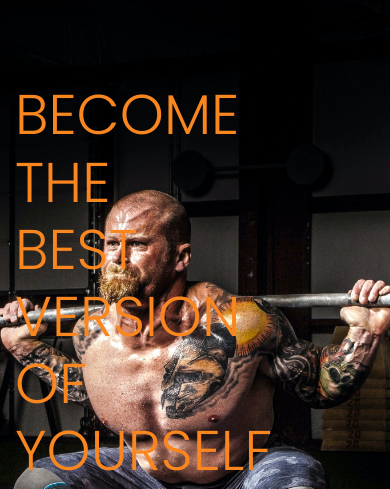
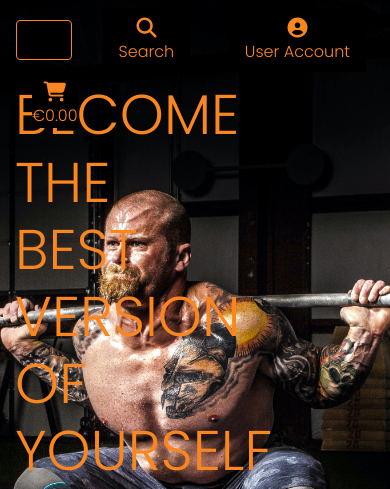
Before and after one commit to Code-Institute-Submissions/MarkReddy87-ReddyFitFast_MayResub, a Django app: page / in a window 390 px wide. Shown: the top 489 px of the page. Run offline with Django 3.2, Linux system fonts and the light colour scheme; some libraries are stand-ins or nearby versions.

Commit message:
added mobile header and main nav bar

```diff
--- a/templates/base.html
+++ b/templates/base.html
@@ -60,7 +60,7 @@
                         <div class="input-group-append">
                             <button class="form-control btn button-orange border-orange rounded-pill" type="submit">
                                 <span class="icon">
-                                    <i class="fas fa-search"></i>
+                                    <i class="fas fa-search fa-lg"></i>
                                 </span>
                             </button>
                         </div>
@@ -70,7 +70,7 @@
             <div class="col-12 col-lg-4 my-auto py-1 py-lg-0">
                 <ul class="list-inline list-unstyled text-center text-lg-right my-0">
                     <li class="list-inline-item dropdown">
-                        <a href="#" class="nav-link button-orange id="user-options" data-toggle="dropdown" aria-haspopup="true" aria-expandable="false">
+                        <a href="#" class="nav-link button-orange" id="user-options" data-toggle="dropdown" aria-haspopup="true" aria-expandable="false">
                             <div class="text-center">
                                 <div><i class="fas fa-user-circle fa-lg"></i></div>
                                 <p class="my-0">User Account</p>
@@ -92,7 +92,7 @@
                     <li class="list-inline-item">
                         <a class="{% if grand_total %}text-info font-wieght-bold{% else %}text-black{% endif %} nav-link" href="">
                             <div class="text-center button-orange">
-                                <div><i class="fas fa-shopping-cart"></i></div>
+                                <div><i class="fas fa-shopping-cart fa-lg"></i></div>
                                 <p my-0>
                                     {% if grand_total %}
                                         €{{ grand_total|floatformat:2}}
@@ -105,6 +105,15 @@
                     </li>
                 </ul>
             </div>
+        </div>
+        <div class="row">
+            <nav class="navbar navbar-expand-lg w-100">
+                <button class="navbar-toggler border-orange button-orange" type="button" data-toggle="collapse" data-target="#main-nav" aria-expandable="false" aria-label="Toggle navigation">
+                    <span class="navbar-toggler-icon"></span>
+                </button>
+                {% include 'includes/mobile-top-header.html' %}
+                {% include 'includes/main-nav.html' %}
+            </nav>
         </div>
     </header>
 
--- /dev/null
+++ b/templates/includes/main-nav.html
@@ -0,0 +1,53 @@
+<div class="collapse navbar-collapse orange" id="main-nav">
+    <ul class="navbar-nav w-auto mx-auto">
+        <li class="nav-item dropdown">
+            <a class="logo-font font-weight-bold nav-link button-orange mr-5" href="#" id="all-products-link" data-toggle="dropdown" aria-haspopup="true" aria-expanded="false">
+                All Products
+            </a>
+            <div class="dropdown-menu border-0 orange" aria-labelledby="all-products-link">
+                <a href="" class="dropdown-item orange">By Price</a>
+                <a href="" class="dropdown-item orange">By Category</a>
+                <a href="" class="dropdown-item orange">All Products</a>
+            </div>
+        </li>
+
+        <li class="nav-item dropdown">
+            <a class="logo-font font-weight-bold nav-link button-orange mr-5" href="#" id="plans-link" data-toggle="dropdown" aria-haspopup="true" aria-expanded="false">
+                Personalised Plans
+            </a>
+            <div class="dropdown-menu border-0 orange" aria-labelledby="plans-link">
+                <a href="" class="dropdown-item orange">Meal Plans</a>
+                <a href="" class="dropdown-item orange">Exercise Plans</a>
+                <a href="" class="dropdown-item orange">All Plans</a>
+            </div>
+        </li>
+
+        <li class="nav-item dropdown">
+            <a class="logo-font font-weight-bold nav-link button-orange mr-5" href="#" id="equipment-link" data-toggle="dropdown" aria-haspopup="true" aria-expanded="false">
+                Equipment
+            </a>
+            <div class="dropdown-menu border-0 orange" aria-labelledby="equipment-link">
+                <a href="" class="dropdown-item orange">Weights</a>
+                <a href="" class="dropdown-item orange">Accessories</a>
+                <a href="" class="dropdown-item orange">All ProductsEquipment</a>
+            </div>
+        </li>
+
+        <li class="nav-item dropdown">
+            <a class="logo-font font-weight-bold nav-link button-orange mr-5" href="#" id="nutrition-link" data-toggle="dropdown" aria-haspopup="true" aria-expanded="false">
+                Nutrition
+            </a>
+            <div class="dropdown-menu border-0 orange" aria-labelledby="nutrition-link">
+                <a href="" class="dropdown-item orange">Food &amp; Drink</a>
+                <a href="" class="dropdown-item orange">Suppliments</a>
+                <a href="" class="dropdown-item orange">All Nutrition</a>
+            </div>
+        </li>
+
+        <li>
+            <a class="logo-font font-weight-bold nav-link button-orange mr-5" href="">
+                Post a Review
+            </a>
+        </li>
+    </ul>
+</div>
--- /dev/null
+++ b/templates/includes/mobile-top-header.html
@@ -0,0 +1,56 @@
+<li class="list-inline-item">
+    <a class="nav-link d-block d-lg-none button-orange" href="#" id="mobile-search" data-toggle="dropdown" aria-haspopup="true" aria-expanded="false">
+        <div class="text-center">
+            <div><i class="fas fa-search fa-lg"></i></div>
+            <p class="my-0">Search</p>
+        </div>
+    </a>
+    <div class="dropdown-menu border-0 w-100 p-3 rounded-pill my-0 orange" aria-labelledby="mobile-searc">
+        <form class="form" method="GET" action="">
+            <div class="input-group w-100">
+                <input class="form-control rounded-pill border border-orange orange" type="text" name="q" placeholder="Search for an item...">
+                <div class="input-group-append">
+                    <button class="form-control btn button-orange border-orange rounded-pill" type="submit">
+                        <span class="icon">
+                            <i class="fas fa-search"></i>
+                        </span>
+                    </button>
+                </div>
+            </div>
+        </form>
+    </div>
+</li>
+<li class="list-inline-item dropdown">
+    <a class="nav-link button-orange d-block d-lg-none" href="#" id="user-options" data-toggle="dropdown" aria-haspopup="true" aria-expanded="false">
+        <div class="text-center">
+            <div><i class="fas fa-user-circle fa-lg"></i></div>
+            <p class="my-0">User Account</p>
+        </div>
+    </a>
+    <div class="dropdown-menu border-0 orange" aria-labelledby="user-options">
+        {% if request.user.is_authenticated %}
+            {% if request.user.is_superuser %}
+                <a href="" class="dropdown-item orange">Manage Products</a>
+            {% endif %}
+            <a href="" class="dropdown-item orange">My Profile</a>
+            <a href="{% url 'account_logout' %}" class="dropdown-item orange">Logout</a>
+        {% else %}
+            <a href="{% url 'account_signup' %}" class="dropdown-item orange">Make an Account</a>
+            <a href="{% url 'account_login' %}" class="dropdown-item orange">Login</a>
+        {% endif %}
+    </div>
+</li>
+<li class="list-inline-item">
+    <a class="{% if grand_total %}text-info font-wieght-bold{% else %}text-black{% endif %} nav-link d-block d-lg-none" href="">
+        <div class="text-center button-orange">
+            <div><i class="fas fa-shopping-cart fa-lg"></i></div>
+            <p my-0>
+                {% if grand_total %}
+                    €{{ grand_total|floatformat:2}}
+                {% else %}
+                    €0.00
+                {% endif %}
+            </p>
+        </div>
+    </a>
+</li>
```
